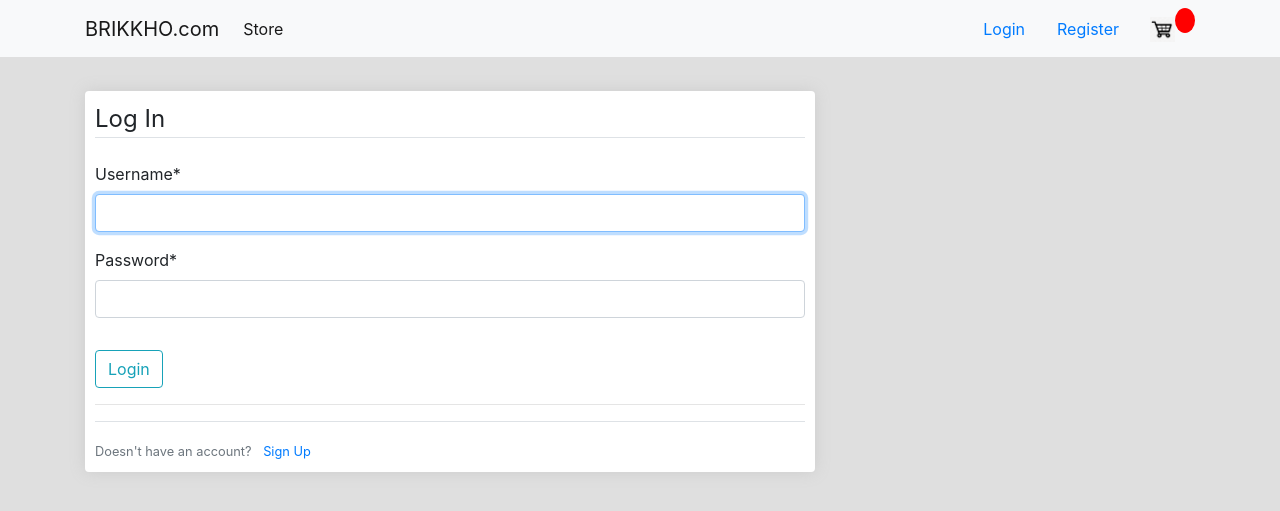
After one commit to FahadulShadhin/brikkho, a Django app: page /login/ in a window 1280 px wide. The commit adds this page. Shown: the top 511 px of the page. Run offline with Django 3.2, Linux system fonts and the light colour scheme; some libraries are stand-ins or nearby versions.

Commit message:
add login logout and profile page

```diff
--- a/brikkho/brikkho/settings.py
+++ b/brikkho/brikkho/settings.py
@@ -133,3 +133,9 @@ MEDIA_ROOT = os.path.join(BASE_DIR, 'static/images')
 
 ### bootstrap css for crispy-forms
 CRISPY_TEMPLATE_PACK = 'bootstrap4'
+
+# after login redirect to homepage
+LOGIN_REDIRECT_URL = 'store'
+
+# change login route from default to 'login/'
+LOGIN_URL = 'login'
--- a/brikkho/brikkho/urls.py
+++ b/brikkho/brikkho/urls.py
@@ -14,6 +14,7 @@ Including another URLconf
     2. Add a URL to urlpatterns:  path('blog/', include('blog.urls'))
 """
 from django.contrib import admin
+from django.contrib.auth import views as auth_views
 from django.urls import path, include
 from django.conf import settings
 from django.conf.urls.static import static
@@ -23,5 +24,8 @@ urlpatterns = [
     path('admin/', admin.site.urls),
     path('', include('store.urls')),
     path('register/', user_views.register, name='register'),
+    path('login/', auth_views.LoginView.as_view(template_name='users/login.html'), name='login'),
+    path('logout/', auth_views.LogoutView.as_view(template_name='users/logout.html'), name='logout'),
+    path('profile/', user_views.profile, name='profile'),
 ]
 urlpatterns += static(settings.MEDIA_URL, document_root=settings.MEDIA_ROOT)
--- a/brikkho/store/templates/store/base.html
+++ b/brikkho/store/templates/store/base.html
@@ -74,8 +74,14 @@
             </li>
           </ul>
           <div class="form-inline my-2 my-lg-0">
-            <a href="#"class="btn btn-outline-success my-2 my-sm-0">Login</a>
-            <a href="{% url 'register' %}"class="btn btn-outline-success my-2 my-sm-0 ml-3"> Register</a>
+            {% if user.is_authenticated %}
+            <a href="{% url 'profile' %}"class="nav-link">Profile</a>
+              <a href="{% url 'logout' %}"class="nav-link">Logout</a>
+            {% else %}
+              <a href="{% url 'login' %}"class="nav-link">Login</a>
+              <a href="{% url 'register' %}"class="nav-link"> Register</a>
+            {% endif %}
+            <!--NAV_BTN: btn btn-outline-success my-2 my-sm-0 -->
 
             <a href="{% url 'cart' %}">
                <img  id="cart-icon" src="{% static 'images/cart.jpg' %}">
--- /dev/null
+++ b/brikkho/users/templates/users/login.html
@@ -0,0 +1,31 @@
+{% extends 'store/base.html' %}
+{% load crispy_forms_tags %}
+{% load static %}
+
+{% block content %}
+    <div class="row">
+        <div class="col-lg-8">
+            <div class="box-element">
+                <div class="registration-form">
+                    <form action="" method="POST">
+                        {% csrf_token %}
+                        <fieldset class="form-group">
+                            <legend class="border-bottom mb-4">Log In</legend>
+                            {{ form|crispy }}
+                        </fieldset>
+                        <div class="form-group">
+                            <button class="btn btn-outline-info" type="submit">Login</button>
+                        </div>
+                    </form>
+                    <hr>
+                    <div class="border-top pt-3">
+                        <small class="text-muted">
+                            Doesn't have an account? <a href="{% url 'register' %}" class="ml-2">Sign Up</a>
+                        </small>
+                    </div>
+                </div>
+            </div>
+        </div>
+    </div>
+    <br>
+{% endblock content %}
--- a/brikkho/users/templates/users/register.html
+++ b/brikkho/users/templates/users/register.html
@@ -20,7 +20,7 @@
                     <hr>
                     <div class="border-top pt-3">
                         <small class="text-muted">
-                            Already have an account? <a href="#" class="ml-2">Sign In</a>
+                            Already have an account? <a href="{% url 'login' %}" class="ml-2">Sign In</a>
                         </small>
                     </div>
                 </div>
```
Also changed, not shown: brikkho/users/templates/users/logout.html (added, +17 -0 lines), brikkho/users/templates/users/profile.html (added, +7 -0 lines), brikkho/users/views.py (+7 -2 lines), brikkho/db.sqlite3, brikkho/store/utils.py (line endings or trailing spaces).
